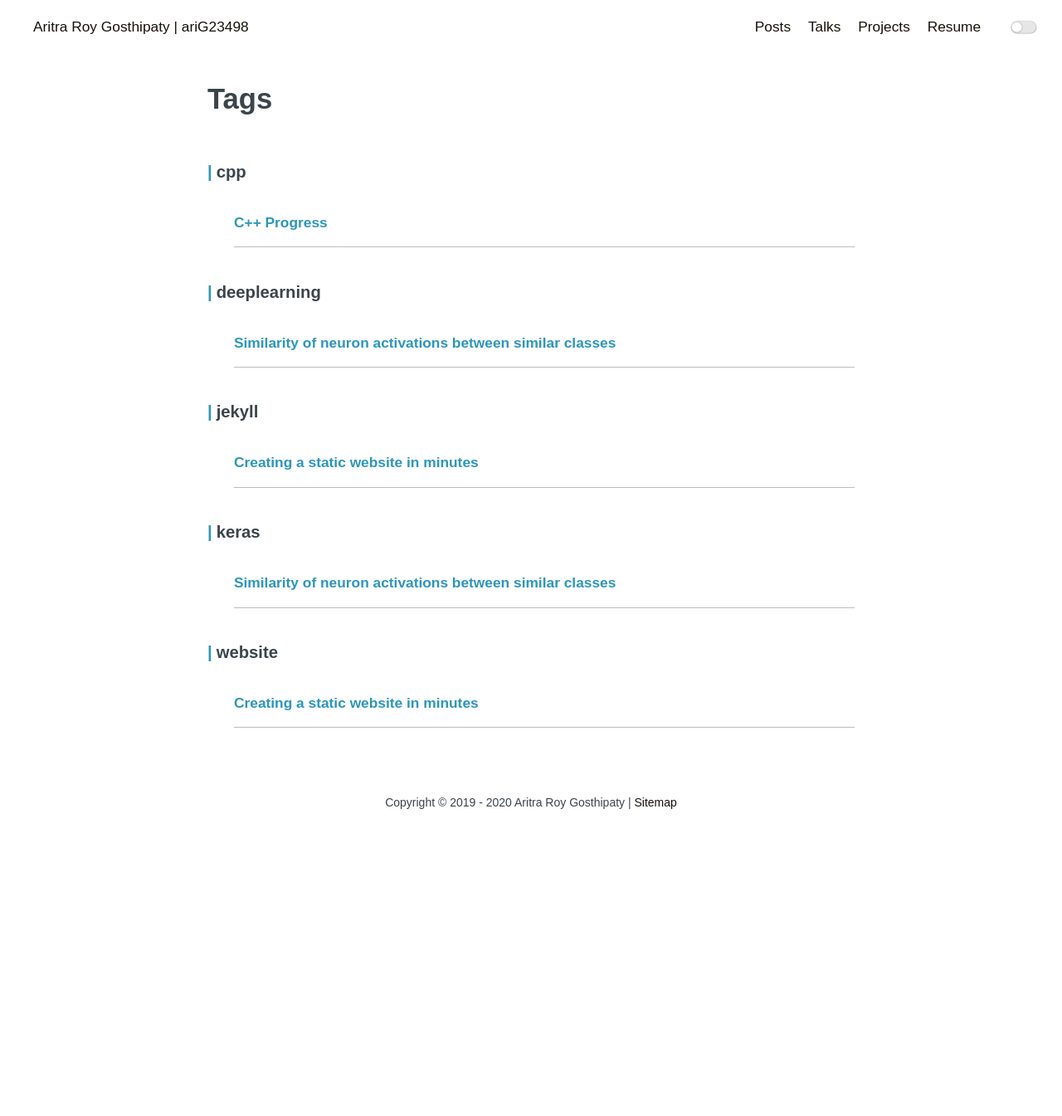
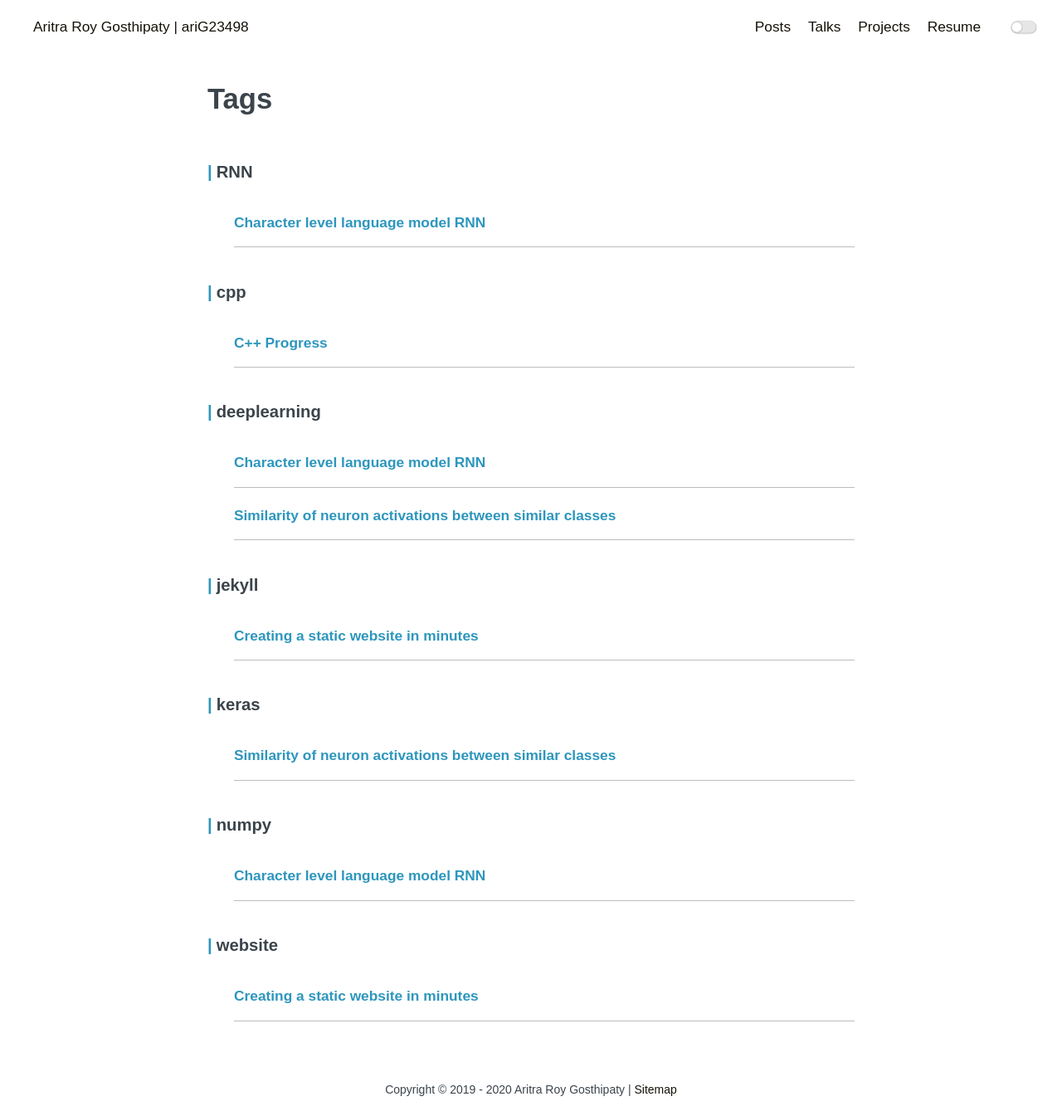
Before and after one commit to ariG23498/ariG23498.github.io, a Jekyll site: the page built from tags.html, in a window 1280 px wide. Shown: the whole page at 83% size. Built offline with Jekyll 4.4.1, drawn with Linux system fonts in a browser that asks for light colours; before the commit the page ends 999 px from its top, so only the background shows below that; part of the change alters nothing that is shown.

Commit message:
RNN added

````diff
--- a/_posts/2020-07-09-Similarity-of-neuron-activations-between-similar-classes.md
+++ b/_posts/2020-07-09-Similarity-of-neuron-activations-between-similar-classes.md
@@ -5,8 +5,8 @@ title:  "Similarity of neuron activations between similar classes"
 author: "Aritra Roy Gosthipaty"
 prev_title: "Cpp Progress"
 prev_link: /cpp-progress
-next_title: "Back propagation in BatchNorm"
-next_link: /assets/BatchNorm.pdf
+next_title: "Character Level language model RNN"
+next_link: /char-level-language-model
 tags: keras deeplearning
 permalink: /similarity-of-neuron-activations-between-similar-classes
 
--- /dev/null
+++ b/_posts/2020-09-15-Min-Char-RNN.md
@@ -0,0 +1,296 @@
+---
+
+layout: post
+title:  "Character level language model RNN"
+author: "Aritra Roy Gosthipaty"
+prev_title: "Similarity of neuron activations between similar classes"
+prev_link: /similarity-of-neuron-activations-between-similar-classes
+next_title: "Back propagation in BatchNorm"
+next_link: /assets/BatchNorm.pdf
+tags: numpy deeplearning RNN
+permalink: /char-level-language-model
+
+---
+
+# Introduction
+In this blog we will run down the famous [minimal character-level language model](https://gist.github.com/karpathy/d4dee566867f8291f086) by [Andrej Karpathy](https://twitter.com/karpathy). The code has been modified to be supported by python 3.
+We will not only go through the code, but also look into the finer details of a RNN(Recurrent Neural Network) model. The explanation for the code can be found in the [video lecture of CS231n 2016](https://youtu.be/yCC09vCHzF8).
+
+In this code, the objective is to model a sequence of text, and then predict characters. We can use absolutely anything as out input, lyrics of a song, $\LaTeX$, python code and many more. In this blog I have used $Rap God by Eminem$ to model upon. The lyrics has been taken from [lyricfind](https://www.lyricfind.com/).
+# Import
+* Numpy
+
+
+```python
+import numpy as np
+```
+
+# Data I/O
+This section deals with the data that will be input to the RNN model. The **input.txt** is a text file that is present as the input.
+The elements required as input:
+* data - The input text
+* chars - The unique characters of the input text
+* char_to_ix - A dictionary that has a key value pair of unique characters to indices
+* ix_to_char - A dictionary that has a key value pair of indices to unique characters
+
+
+```python
+data = open('input.txt', 'r').read()
+chars = list(set(data))
+data_size, vocab_size = len(data), len(chars)
+print('data has {} characters, {} unique.'.format(data_size, vocab_size))
+
+char_to_ix = { ch:i for i,ch in enumerate(chars) }
+ix_to_char = { i:ch for i,ch in enumerate(chars) }
+```
+
+> data has 7855 characters, 64 unique.
+
+
+# Hyperparameters
+The hyperparametes include:
+* hidden_size - The hidden_size of the RNN cell
+* seq_length - The length of sequence that is to be sampled.
+* learning_rate - The learning rate serves as the coefficient of the updates.
+
+
+```python
+hidden_size = 100 # size of hidden layer of neurons
+seq_length = 50 # number of steps to unroll the RNN for
+learning_rate = 1e-1
+```
+
+# Model Parameters
+These are parameters that are important for the model. In a recurrent neural network, we have a hidden state that is calculated at each time step and fed to the next time step.
+The feed-forward part of a RNN model looks something like this
+![Feed](https://raw.githubusercontent.com/ariG23498/ariG23498.github.io/master/assets/post_images/4post/feedforward.png)
+*Source:[Intro To Deep Learning](https://introtodeeplearning.com/slides/6S191_MIT_DeepLearning_L2.pdf)*
+$$
+h_{t} =f_{W}( h_{t-1} ,x_{t})\\
+y_{t} =W_{hy} \times h_{t}\\
+$$
+The hidden state can be though of as the hidden layer of a vanilla deep neural network. The fact that makes RNNs awesome is the recurrence. The hidden state of previous time steps are fed to the present sequence models and this helps in the sequence modelling.
+
+
+```python
+# model parameters
+Wxh = np.random.randn(hidden_size, vocab_size)*0.01   # input to hidden
+Whh = np.random.randn(hidden_size, hidden_size)*0.01  # hidden to hidden
+Why = np.random.randn(vocab_size, hidden_size)*0.01   # hidden to output
+bh = np.zeros((hidden_size, 1))                       # hidden bias
+by = np.zeros((vocab_size, 1))                        # output bias
+```
+
+# Loss Function
+In this section we will look into the loss function of the model. The objective of our problem is to model language in a character level scheme. The model should be able to predict a  character that come after a given sequence of characters.
+We use the softmax loss
+$$
+\boxed{p_{k} =\frac{e^{f_{k}}}{\sum _{j} e^{f_{j}}}}\\
+\mathcal{L}_{i} =-\log p_{y_{i}}\\
+\Longrightarrow \mathcal{L}_{i} =-\log\frac{e^{f_{y_{i}}}}{\sum _{j} e^{f_{j}}}\\
+\Longrightarrow \mathcal{L}_{i} =-\log e^{f_{y_{i}}} +\log\sum _{j} e^{f_{j}}\\
+\Longrightarrow \boxed{\mathcal{L}_{i} =-f_{y_{i}} +\log\sum _{j} e^{f_{j}}}
+$$
+I would like to make you all understand the back-propagation of the $\mathcal{L}_{i}$ too.
+There are two conditions of the back-propagation.
+1. The part where $\displaystyle k=y_{i}$
+$$
+\frac{\partial \mathcal{L}_{i}}{\partial f_{k}} =\frac{\partial \left( -f_{y_{i}} +\log\sum _{j} e^{f_{j}}\right)}{\partial f_{k}}\\
+\Longrightarrow \frac{\partial \mathcal{L}_{i}}{\partial f_{k}} =-1+\frac{\partial \log\sum _{j} e^{f_{j}}}{\partial f_{k}}\\
+\Longrightarrow \frac{\partial \mathcal{L}_{i}}{\partial f_{k}} =-1+\frac{\partial \log\sum _{j} e^{f_{j}}}{\partial \sum _{j} e^{f_{j}}}\frac{\partial \sum _{j} e^{f_{j}}}{\partial f_{k}}\\
+\Longrightarrow \frac{\partial \mathcal{L}_{i}}{\partial f_{k}} =-1+\frac{1}{\sum _{j} e^{f_{j}}} e^{f_{y_{i}}}\\
+\Longrightarrow \frac{\partial \mathcal{L}_{i}}{\partial f_{k}} =-1+\frac{e^{f_{y_{i}}}}{\sum _{j} e^{f_{j}}}\\
+\Longrightarrow \boxed{\frac{\partial \mathcal{L}_{i}}{\partial f_{k}} =-1+p_{y_{i}}}
+$$
+2. The part where $\displaystyle k\neq y_{i}$
+$$
+\frac{\partial \mathcal{L}_{i}}{\partial f_{k}} =\frac{\partial \left( -f_{y_{i}} +\log\sum _{j} e^{f_{j}}\right)}{\partial f_{k}}\\
+\Longrightarrow \frac{\partial \mathcal{L}_{i}}{\partial f_{k}} =\frac{\partial \log\sum _{j} e^{f_{j}}}{\partial f_{k}}\\
+\Longrightarrow \frac{\partial \mathcal{L}_{i}}{\partial f_{k}} =\frac{\partial \log\sum _{j} e^{f_{j}}}{\partial \sum _{j} e^{f_{j}}}\frac{\partial \sum _{j} e^{f_{j}}}{\partial f_{k}}\\
+\Longrightarrow \frac{\partial \mathcal{L}_{i}}{\partial f_{k}} =\frac{1}{\sum _{j} e^{f_{j}}} e^{f_{k}}\\
+\Longrightarrow \frac{\partial \mathcal{L}_{i}}{\partial f_{k}} =\frac{e^{f_{k}}}{\sum _{j} e^{f_{j}}}\\
+\Longrightarrow \boxed{\frac{\partial \mathcal{L}_{i}}{\partial f_{k}} =p_{k}}
+$$
+
+To simplify the whole gradient we can rewrite it as:
+$$
+\boxed{\frac{\partial \mathcal{L}_{i}}{\partial f_{k}} =p_{k} -\ \mathbb{1}( k=y_{i})}
+$$
+![BPPT](https://raw.githubusercontent.com/ariG23498/ariG23498.github.io/master/assets/post_images/4post/backprop.png)
+*Source:[Intro To Deep Learning](https://introtodeeplearning.com/slides/6S191_MIT_DeepLearning_L2.pdf)*
+
+
+```python
+def lossFun(inputs, targets, hprev):
+    """
+    inputs,targets are both list of integers.
+    hprev is Hx1 array of initial hidden state
+    returns the loss, gradients on model parameters, and last hidden state
+    """
+    xs, hs, ys, ps = {}, {}, {}, {}
+    hs[-1] = np.copy(hprev)
+    loss = 0
+
+    # forward pass
+    for t in range(len(inputs)):
+        xs[t] = np.zeros((vocab_size,1)) # encode in 1-of-k representation
+        xs[t][inputs[t]] = 1
+
+        hs[t] = np.tanh(np.dot(Wxh, xs[t]) + np.dot(Whh, hs[t-1]) + bh) # hidden state
+        ys[t] = np.dot(Why, hs[t]) + by # unnormalized log probabilities for next chars
+        ps[t] = np.exp(ys[t]) / np.sum(np.exp(ys[t])) # probabilities for next chars
+        loss += -np.log(ps[t][targets[t],0]) # softmax (cross-entropy loss)
+
+    # backward pass: compute gradients going backwards
+    dWxh, dWhh, dWhy = np.zeros_like(Wxh), np.zeros_like(Whh), np.zeros_like(Why)
+    dbh, dby = np.zeros_like(bh), np.zeros_like(by)
+    dhnext = np.zeros_like(hs[0])
+    for t in reversed(range(len(inputs))):
+        dy = np.copy(ps[t])
+        dy[targets[t]] -= 1
+
+        dWhy += np.dot(dy, hs[t].T)
+        dby += dy
+        dh = np.dot(Why.T, dy) + dhnext # backprop into h
+        dhraw = (1 - hs[t] * hs[t]) * dh # backprop through tanh nonlinearity
+        dbh += dhraw
+        dWxh += np.dot(dhraw, xs[t].T)
+        dWhh += np.dot(dhraw, hs[t-1].T)
+        dhnext = np.dot(Whh.T, dhraw)
+    for dparam in [dWxh, dWhh, dWhy, dbh, dby]:
+        np.clip(dparam, -5, 5, out=dparam) # clip to mitigate exploding gradients
+    return loss, dWxh, dWhh, dWhy, dbh, dby, hs[len(inputs)-1]
+```
+
+
+```python
+def sample(h, seed_ix, n):
+    """
+    sample a sequence of integers from the model
+    h is memory state, seed_ix is seed letter for first time step
+    n is the number of charaters that we want to predict
+    """
+    # To one hot encode the seed
+    x = np.zeros((vocab_size, 1))
+    x[seed_ix] = 1
+
+    ixes = []
+    for t in range(n):
+        h = np.tanh(np.dot(Wxh, x) + np.dot(Whh, h) + bh)
+        y = np.dot(Why, h) + by
+        p = np.exp(y) / np.sum(np.exp(y))
+        ix = np.random.choice(range(vocab_size), p=p.ravel())
+        # The one hot encoding of the character predicted
+        x = np.zeros((vocab_size, 1))
+        x[ix] = 1
+        ixes.append(ix)
+    return ixes
+```
+
+
+```python
+# n - iteration counter
+# p - move data pointer
+n, p = 0, 0
+
+# Memory variables for Adagrad Update:
+mWxh, mWhh, mWhy = np.zeros_like(Wxh), np.zeros_like(Whh), np.zeros_like(Why)
+mbh, mby = np.zeros_like(bh), np.zeros_like(by)
+
+smooth_loss = -np.log(1.0/vocab_size)*seq_length # loss at iteration 0
+for i in range(20000):
+    # prepare inputs (we're sweeping from left to right in steps seq_length long)
+    if p+seq_length+1 >= len(data) or n == 0:
+        hprev = np.zeros((hidden_size,1)) # reset RNN memory
+        p = 0 # go from start of data
+    inputs = [char_to_ix[ch] for ch in data[p:p+seq_length]]
+    targets = [char_to_ix[ch] for ch in data[p+1:p+seq_length+1]]
+
+    # sample from the model now and then
+    if n % 5000 == 0:
+        sample_ix = sample(hprev, inputs[0], 200)
+        txt = ''.join(ix_to_char[ix] for ix in sample_ix)
+        print('----\n {} \n----'.format(txt))
+
+    # forward seq_length characters through the net and fetch gradient
+    loss, dWxh, dWhh, dWhy, dbh, dby, hprev = lossFun(inputs, targets, hprev)
+    smooth_loss = smooth_loss * 0.999 + loss * 0.001
+    if n % 100 == 0: print('iter {}, loss: {:0.2f}'.format(n, smooth_loss)) # print progress
+
+    # perform parameter update with Adagrad
+    for param, dparam, mem in zip([Wxh, Whh, Why, bh, by],
+                                  [dWxh, dWhh, dWhy, dbh, dby],
+                                  [mWxh, mWhh, mWhy, mbh, mby]):
+        mem += dparam * dparam
+        param += -learning_rate * dparam / np.sqrt(mem + 1e-8) # adagrad update
+
+    p += seq_length # move data pointer
+    n += 1 # iteration counter
+```
+
+```
+----
+u'KG"iWIn4uyZx YWOFAeE2dNcDeId!7Zdrs2veTFOCR"hsc7HUd2n"y/P-22DcrRpZY,d/'tb?Z(vwcgUnll,vDE/?ifjH.UhzG..KEmMxtA
+eEC' BGLPOaTttouWETM/z!,pF.(A muIsABRA'2
+sMREIKt
+C0
+
+kAslfib.FPZuHFd
+ryum.DO-2nZ!mGriHpZ.G
+----
+iter 0, loss: 207.94
+iter 100, loss: 207.71
+.
+.
+.
+iter 4900, loss: 104.81
+----
+y's jucs, ohing the im ind Ret's may I din Yehingeverd, reve goinrithe, Dust to thatyo I may,rer it bomow sou tos as 'lnop, I hoardy thor coune otere
+'Cs at tinn to rust a then
+KI'mid?
+A0d, etey
+Wy ho
+----
+iter 5000, loss: 103.99
+.
+.
+.
+iter 9900, loss: 77.70
+----
+ap to' chere I'm ansibple hinot fron make the feill tho bevcat
+I'd stth thet ould
+OnOd
+All ca
+Rat mang ther at ffom will
+But they samas
+Son wank yo
+Merthent flo I'm sthe thibe whot arla ct an onthy ho
+----
+iter 10000, loss: 77.42
+
+iter 14900, loss: 69.94
+----
+ hot ag
+Andad the ly-wang, doont bas a lake sough thumal
+Ass bas ibuth ike whey poc, Helike akp hock Fy?
+Ang a ken peryous
+I'm a grime, D-bo ourd not song' noig't ang thens procly, you
+So noont wen hu
+----
+iter 15000, loss: 69.14
+iter 15100, loss: 68.69
+iter 15200, loss: 68.01
+.
+.
+.
+----
+I gale able ono the think is wicty
+Withure's singe
+Se'll, mall nay home likn at a fut, and armating I king deapee besly chacaus louly bomh
+And arsiting thatow a nelis at ane I a chat tod a simakend a
+----
+```
+
+# Conclusion
+
+This was a quick tour of all the code written by Andrej Karpaty. I would definitely want you all to run the code and do some crazy stuff with this.
````
Also changed, not shown: assets/post_images/4post/backprop.png (added), assets/post_images/4post/feedforward.png (added).
